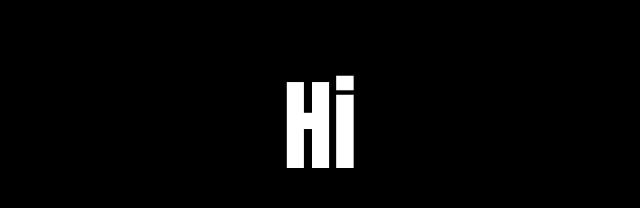
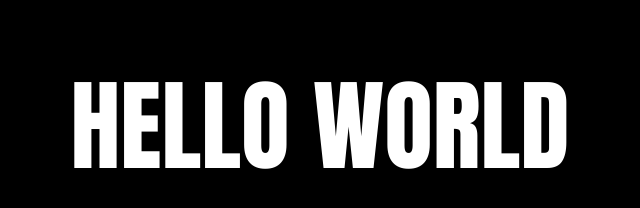
Before and after one commit to PiGuy23/piguy23.github.io, a plain HTML site: page index.html in a window 1280 px wide. Shown: the whole page, without its empty margins (320-960 px from the left). Drawn offline with Linux system fonts and the light colour scheme.

Commit message:
Hello World
Hello World

```diff
--- a/index.html
+++ b/index.html
@@ -3,6 +3,6 @@
 		<link rel="stylesheet" type="text/css" href="default.css">
 	</head>
 	<body>
-		<center><p class="title">Hi</p></center>
+		<center><p class="title">HELLO WORLD</p></center>
 	</body>
 </html>
```
